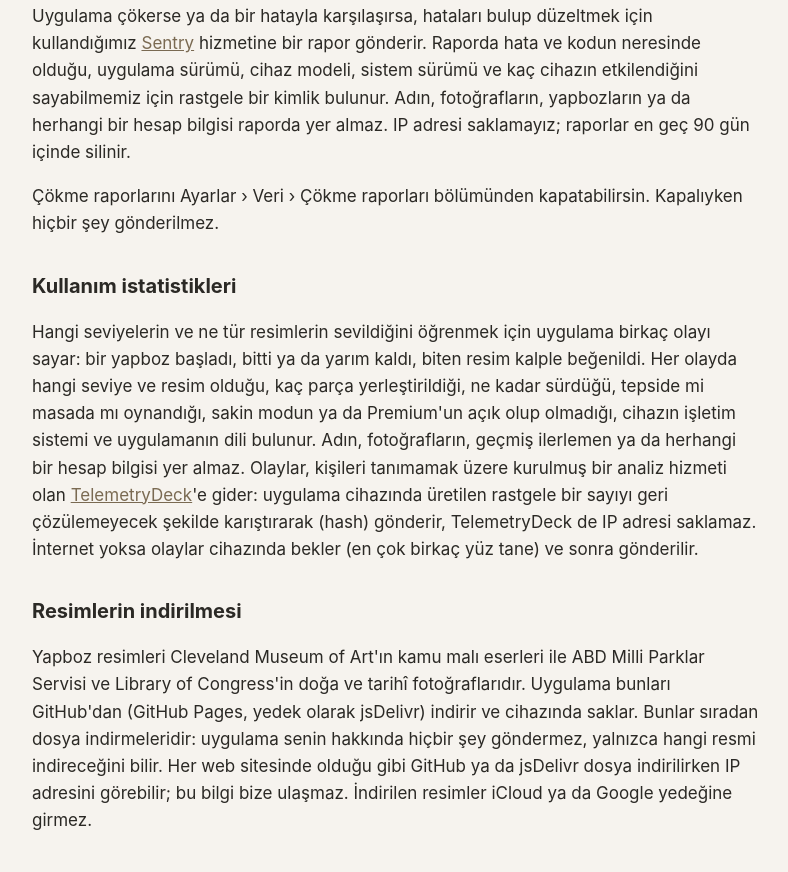
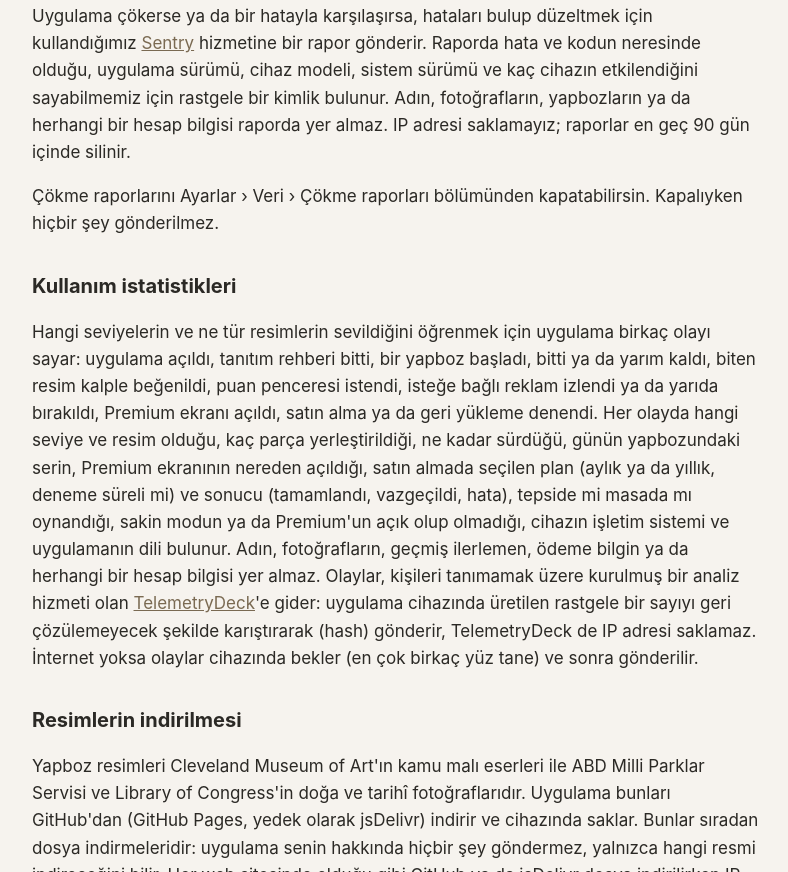
Before and after one commit to BagliApps/stillpiece, a plain HTML site: page privacy-tr.html in a window 1280 px wide. Shown: the part 523-1395 px from the top of the page, without its empty margins (244-1032 px from the left). Drawn offline with Linux system fonts and the light colour scheme.

Commit message:
Gizlilik: yeni kullanım olayları (açılış, rehber, Premium ekranı, satın alma sonucu)

```diff
--- a/privacy-tr.html
+++ b/privacy-tr.html
@@ -27,7 +27,7 @@
 <p>Çökme raporlarını Ayarlar › Veri › Çökme raporları bölümünden kapatabilirsin. Kapalıyken hiçbir şey gönderilmez.</p>
 
 <h2>Kullanım istatistikleri</h2>
-<p>Hangi seviyelerin ve ne tür resimlerin sevildiğini öğrenmek için uygulama birkaç olayı sayar: bir yapboz başladı, bitti ya da yarım kaldı, biten resim kalple beğenildi. Her olayda hangi seviye ve resim olduğu, kaç parça yerleştirildiği, ne kadar sürdüğü, tepside mi masada mı oynandığı, sakin modun ya da Premium'un açık olup olmadığı, cihazın işletim sistemi ve uygulamanın dili bulunur. Adın, fotoğrafların, geçmiş ilerlemen ya da herhangi bir hesap bilgisi yer almaz. Olaylar, kişileri tanımamak üzere kurulmuş bir analiz hizmeti olan <a href="https://telemetrydeck.com/privacy/">TelemetryDeck</a>'e gider: uygulama cihazında üretilen rastgele bir sayıyı geri çözülemeyecek şekilde karıştırarak (hash) gönderir, TelemetryDeck de IP adresi saklamaz. İnternet yoksa olaylar cihazında bekler (en çok birkaç yüz tane) ve sonra gönderilir.</p>
+<p>Hangi seviyelerin ve ne tür resimlerin sevildiğini öğrenmek için uygulama birkaç olayı sayar: uygulama açıldı, tanıtım rehberi bitti, bir yapboz başladı, bitti ya da yarım kaldı, biten resim kalple beğenildi, puan penceresi istendi, isteğe bağlı reklam izlendi ya da yarıda bırakıldı, Premium ekranı açıldı, satın alma ya da geri yükleme denendi. Her olayda hangi seviye ve resim olduğu, kaç parça yerleştirildiği, ne kadar sürdüğü, günün yapbozundaki serin, Premium ekranının nereden açıldığı, satın almada seçilen plan (aylık ya da yıllık, deneme süreli mi) ve sonucu (tamamlandı, vazgeçildi, hata), tepside mi masada mı oynandığı, sakin modun ya da Premium'un açık olup olmadığı, cihazın işletim sistemi ve uygulamanın dili bulunur. Adın, fotoğrafların, geçmiş ilerlemen, ödeme bilgin ya da herhangi bir hesap bilgisi yer almaz. Olaylar, kişileri tanımamak üzere kurulmuş bir analiz hizmeti olan <a href="https://telemetrydeck.com/privacy/">TelemetryDeck</a>'e gider: uygulama cihazında üretilen rastgele bir sayıyı geri çözülemeyecek şekilde karıştırarak (hash) gönderir, TelemetryDeck de IP adresi saklamaz. İnternet yoksa olaylar cihazında bekler (en çok birkaç yüz tane) ve sonra gönderilir.</p>
 
 <h2>Resimlerin indirilmesi</h2>
 <p>Yapboz resimleri Cleveland Museum of Art'ın kamu malı eserleri ile ABD Milli Parklar Servisi ve Library of Congress'in doğa ve tarihî fotoğraflarıdır. Uygulama bunları GitHub'dan (GitHub Pages, yedek olarak jsDelivr) indirir ve cihazında saklar. Bunlar sıradan dosya indirmeleridir: uygulama senin hakkında hiçbir şey göndermez, yalnızca hangi resmi indireceğini bilir. Her web sitesinde olduğu gibi GitHub ya da jsDelivr dosya indirilirken IP adresini görebilir; bu bilgi bize ulaşmaz. İndirilen resimler iCloud ya da Google yedeğine girmez.</p>
```
Also changed, not shown: privacy.html (+1 -1 lines).
